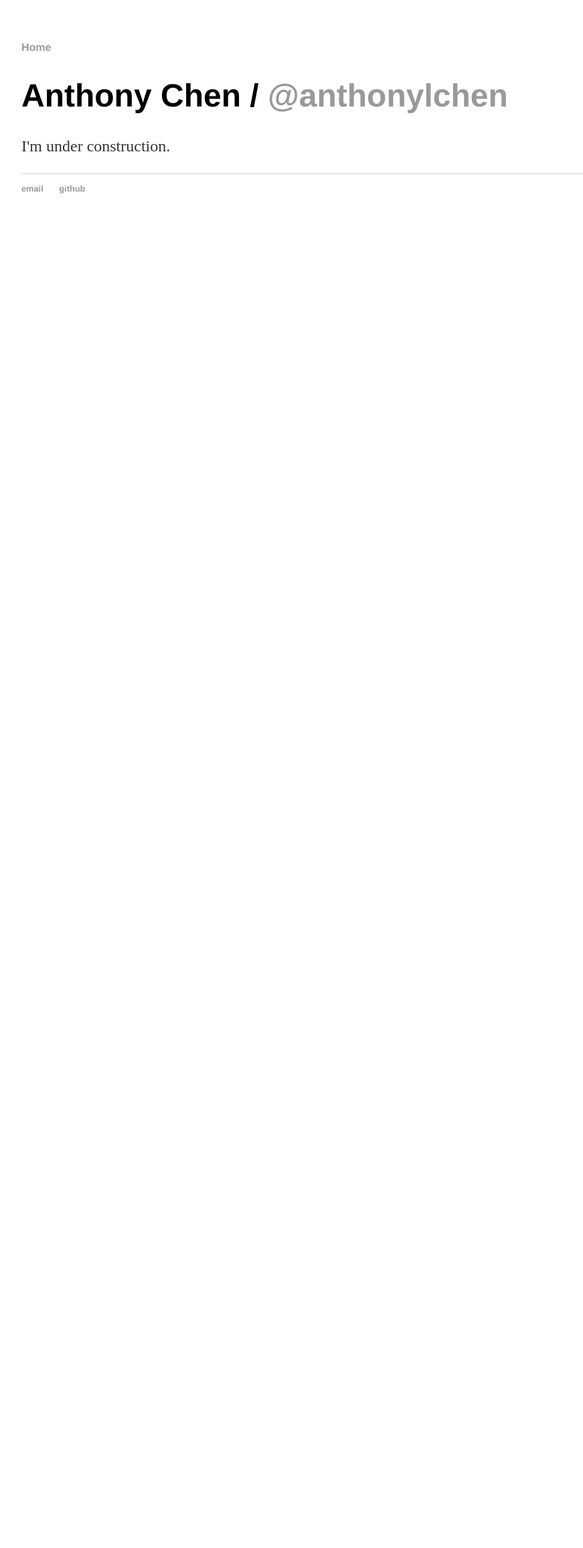
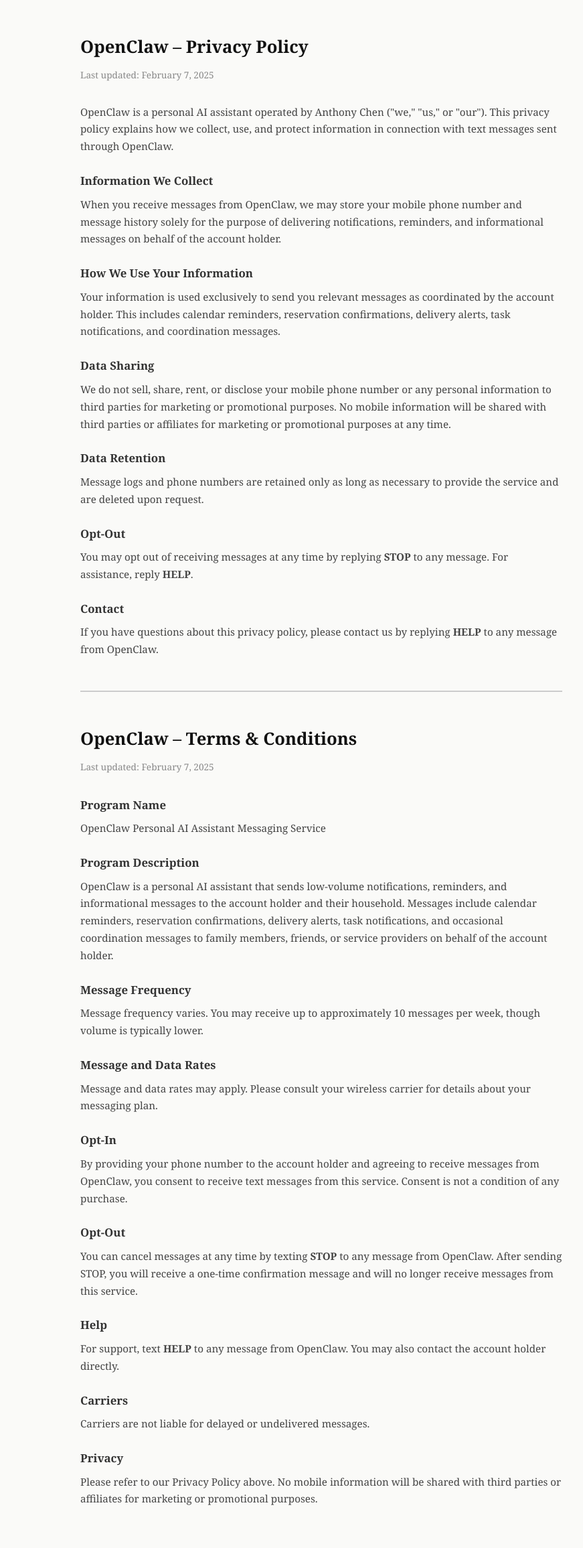
Before and after one commit to anthonychen/anthonychen.github.io, a Jekyll site: the page index.html, which Jekyll copies as it is, in a window 1280 px wide. Shown: the whole page at 67% size, without its empty margins (160-1031 px from the left). Built offline with Jekyll 4.4.1, drawn with Linux system fonts in a browser that asks for light colours; before the commit the page ends 900 px from its top, so only the background shows below that.

Commit message:
Update index.html

```diff
--- a/index.html
+++ b/index.html
@@ -1,9 +1,122 @@
----
-layout: default
-title: Anthony Chen
----
+<!DOCTYPE html>
+<html lang="en">
+<head>
+    <meta charset="UTF-8">
+    <meta name="viewport" content="width=device-width, initial-scale=1.0">
+    <title>OpenClaw – Privacy Policy & Terms of Service</title>
+    <style>
+        * { margin: 0; padding: 0; box-sizing: border-box; }
+        body {
+            font-family: Georgia, 'Times New Roman', serif;
+            color: #2c2c2c;
+            background: #fafaf8;
+            line-height: 1.7;
+            padding: 3rem 1.5rem;
+        }
+        .container {
+            max-width: 720px;
+            margin: 0 auto;
+        }
+        h1 {
+            font-size: 1.6rem;
+            margin-bottom: 0.5rem;
+            color: #111;
+        }
+        h2 {
+            font-size: 1.25rem;
+            margin-top: 2.5rem;
+            margin-bottom: 0.75rem;
+            color: #111;
+            border-bottom: 1px solid #ddd;
+            padding-bottom: 0.3rem;
+        }
+        h3 {
+            font-size: 1.05rem;
+            margin-top: 1.5rem;
+            margin-bottom: 0.5rem;
+            color: #333;
+        }
+        p, li {
+            font-size: 0.95rem;
+            margin-bottom: 0.75rem;
+            color: #444;
+        }
+        ul {
+            margin-left: 1.5rem;
+            margin-bottom: 1rem;
+        }
+        .updated {
+            font-size: 0.85rem;
+            color: #888;
+            margin-bottom: 2rem;
+        }
+        .divider {
+            border: none;
+            border-top: 2px solid #ccc;
+            margin: 3rem 0;
+        }
+        a { color: #1a5276; }
+        .bold { font-weight: bold; }
+    </style>
+</head>
+<body>
+    <div class="container">
 
-		<div class="blurb">
-			<h1>Anthony Chen / <a href="https://twitter.com/anthonylchen">@anthonylchen</a></h1>
-			<p>I'm under construction.</p>
-		</div>
+        <h1>OpenClaw – Privacy Policy</h1>
+        <p class="updated">Last updated: February 7, 2025</p>
+
+        <p>OpenClaw is a personal AI assistant operated by Anthony Chen ("we," "us," or "our"). This privacy policy explains how we collect, use, and protect information in connection with text messages sent through OpenClaw.</p>
+
+        <h3>Information We Collect</h3>
+        <p>When you receive messages from OpenClaw, we may store your mobile phone number and message history solely for the purpose of delivering notifications, reminders, and informational messages on behalf of the account holder.</p>
+
+        <h3>How We Use Your Information</h3>
+        <p>Your information is used exclusively to send you relevant messages as coordinated by the account holder. This includes calendar reminders, reservation confirmations, delivery alerts, task notifications, and coordination messages.</p>
+
+        <h3>Data Sharing</h3>
+        <p>We do not sell, share, rent, or disclose your mobile phone number or any personal information to third parties for marketing or promotional purposes. No mobile information will be shared with third parties or affiliates for marketing or promotional purposes at any time.</p>
+
+        <h3>Data Retention</h3>
+        <p>Message logs and phone numbers are retained only as long as necessary to provide the service and are deleted upon request.</p>
+
+        <h3>Opt-Out</h3>
+        <p>You may opt out of receiving messages at any time by replying <span class="bold">STOP</span> to any message. For assistance, reply <span class="bold">HELP</span>.</p>
+
+        <h3>Contact</h3>
+        <p>If you have questions about this privacy policy, please contact us by replying <span class="bold">HELP</span> to any message from OpenClaw.</p>
+
+        <hr class="divider">
+
+        <h1>OpenClaw – Terms &amp; Conditions</h1>
+        <p class="updated">Last updated: February 7, 2025</p>
+
+        <h3>Program Name</h3>
+        <p>OpenClaw Personal AI Assistant Messaging Service</p>
+
+        <h3>Program Description</h3>
+        <p>OpenClaw is a personal AI assistant that sends low-volume notifications, reminders, and informational messages to the account holder and their household. Messages include calendar reminders, reservation confirmations, delivery alerts, task notifications, and occasional coordination messages to family members, friends, or service providers on behalf of the account holder.</p>
+
+        <h3>Message Frequency</h3>
+        <p>Message frequency varies. You may receive up to approximately 10 messages per week, though volume is typically lower.</p>
+
+        <h3>Message and Data Rates</h3>
+        <p>Message and data rates may apply. Please consult your wireless carrier for details about your messaging plan.</p>
+
+        <h3>Opt-In</h3>
+        <p>By providing your phone number to the account holder and agreeing to receive messages from OpenClaw, you consent to receive text messages from this service. Consent is not a condition of any purchase.</p>
+
+        <h3>Opt-Out</h3>
+        <p>You can cancel messages at any time by texting <span class="bold">STOP</span> to any message from OpenClaw. After sending STOP, you will receive a one-time confirmation message and will no longer receive messages from this service.</p>
+
+        <h3>Help</h3>
+        <p>For support, text <span class="bold">HELP</span> to any message from OpenClaw. You may also contact the account holder directly.</p>
+
+        <h3>Carriers</h3>
+        <p>Carriers are not liable for delayed or undelivered messages.</p>
+
+        <h3>Privacy</h3>
+        <p>Please refer to our Privacy Policy above. No mobile information will be shared with third parties or affiliates for marketing or promotional purposes.</p>
+
+    </div>
+</body>
+</html>
```
